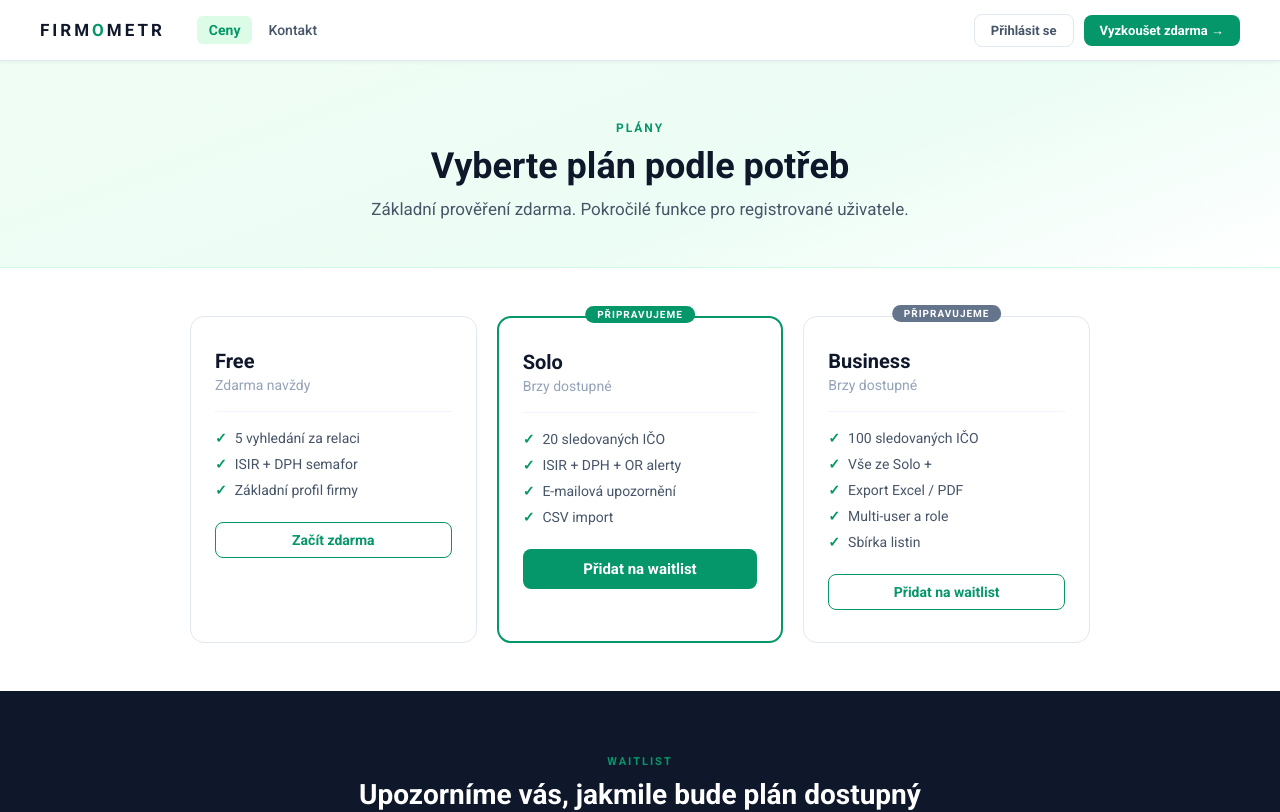
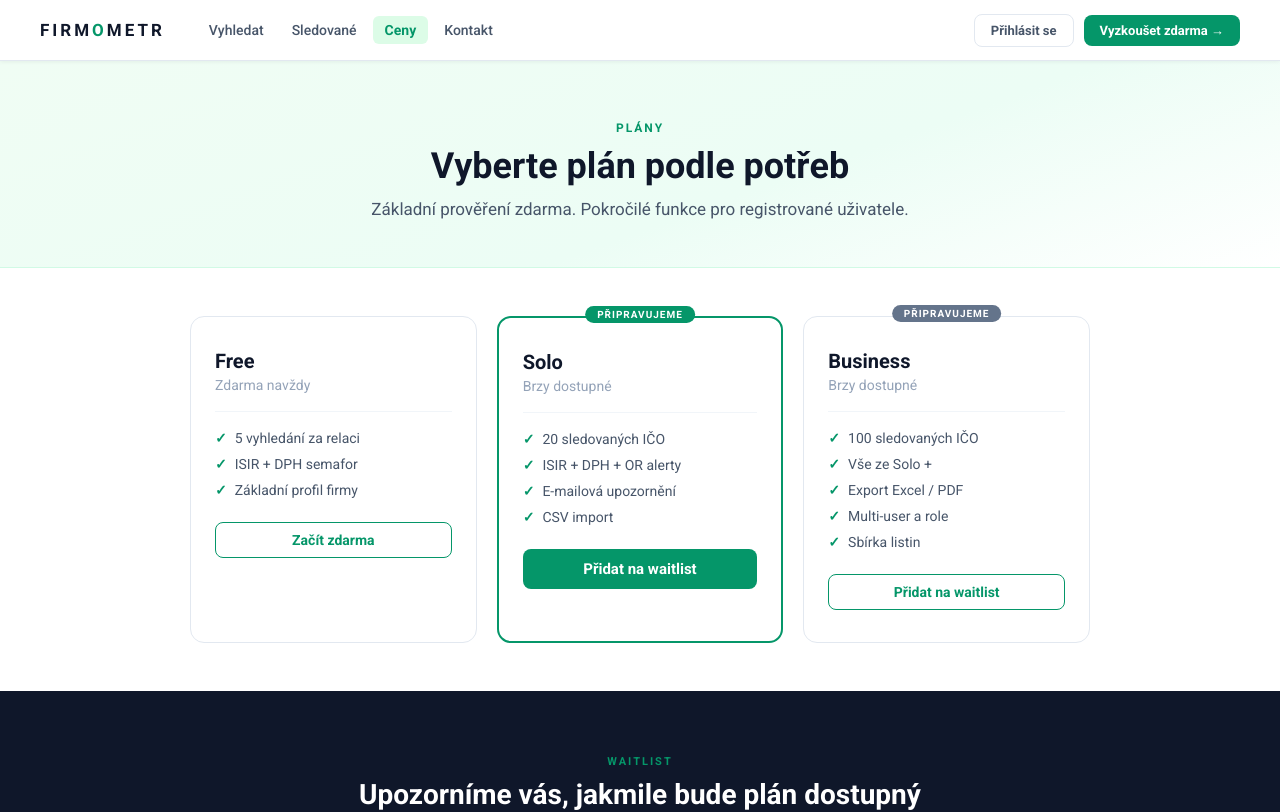
Before and after one commit to pavel-kubik/firmometr, an Angular app: page /ceny in a window 1280 px wide. Shown: the top 812 px of the page. Built offline with nearby package versions, Linux system fonts and the light colour scheme.

Commit message:
Update routing.

```diff
--- a/src/app/public/public-nav/public-nav.component.ts
+++ b/src/app/public/public-nav/public-nav.component.ts
@@ -13,13 +13,10 @@ import { AuthService } from '../../core/services/auth.service';
         <a class="pub-logo" routerLink="/">FIRM<span>O</span>METR</a>
 
         <div class="pub-nav-links">
-          @if (user$ | async) {
-            <a routerLink="/dashboard" routerLinkActive="nav-active" (click)="menuOpen.set(false)">Sledované</a>
-            <a routerLink="/search" routerLinkActive="nav-active" (click)="menuOpen.set(false)">Vyhledat</a>
-          } @else {
-            <a routerLink="/ceny" routerLinkActive="nav-active" (click)="menuOpen.set(false)">Ceny</a>
-            <a routerLink="/kontakt" routerLinkActive="nav-active" (click)="menuOpen.set(false)">Kontakt</a>
-          }
+          <a routerLink="/search" routerLinkActive="nav-active" (click)="menuOpen.set(false)">Vyhledat</a>
+          <a routerLink="/dashboard" routerLinkActive="nav-active" (click)="menuOpen.set(false)">Sledované</a>
+          <a routerLink="/ceny" routerLinkActive="nav-active" (click)="menuOpen.set(false)">Ceny</a>
+          <a routerLink="/kontakt" routerLinkActive="nav-active" (click)="menuOpen.set(false)">Kontakt</a>
         </div>
 
         <div class="pub-nav-actions">
@@ -47,15 +44,14 @@ import { AuthService } from '../../core/services/auth.service';
 
       @if (menuOpen()) {
         <div class="pub-nav-mobile-links">
+          <a routerLink="/search" (click)="menuOpen.set(false)">Vyhledat</a>
+          <a routerLink="/dashboard" (click)="menuOpen.set(false)">Sledované</a>
+          <a routerLink="/ceny" (click)="menuOpen.set(false)">Ceny</a>
+          <a routerLink="/kontakt" (click)="menuOpen.set(false)">Kontakt</a>
           @if (user$ | async) {
-            <a routerLink="/dashboard" (click)="menuOpen.set(false)">Sledované</a>
-            <a routerLink="/search" (click)="menuOpen.set(false)">Vyhledat</a>
             <button class="mobile-action-btn" (click)="logout()">Odhlásit se</button>
           } @else {
-            <a routerLink="/ceny" (click)="menuOpen.set(false)">Ceny</a>
-            <a routerLink="/kontakt" (click)="menuOpen.set(false)">Kontakt</a>
             <a routerLink="/login" (click)="menuOpen.set(false)">Přihlásit se</a>
-            <a routerLink="/search" class="pub-btn pub-btn-primary pub-btn-sm" style="text-align:center" (click)="menuOpen.set(false)">Vyzkoušet zdarma →</a>
           }
         </div>
       }
```
